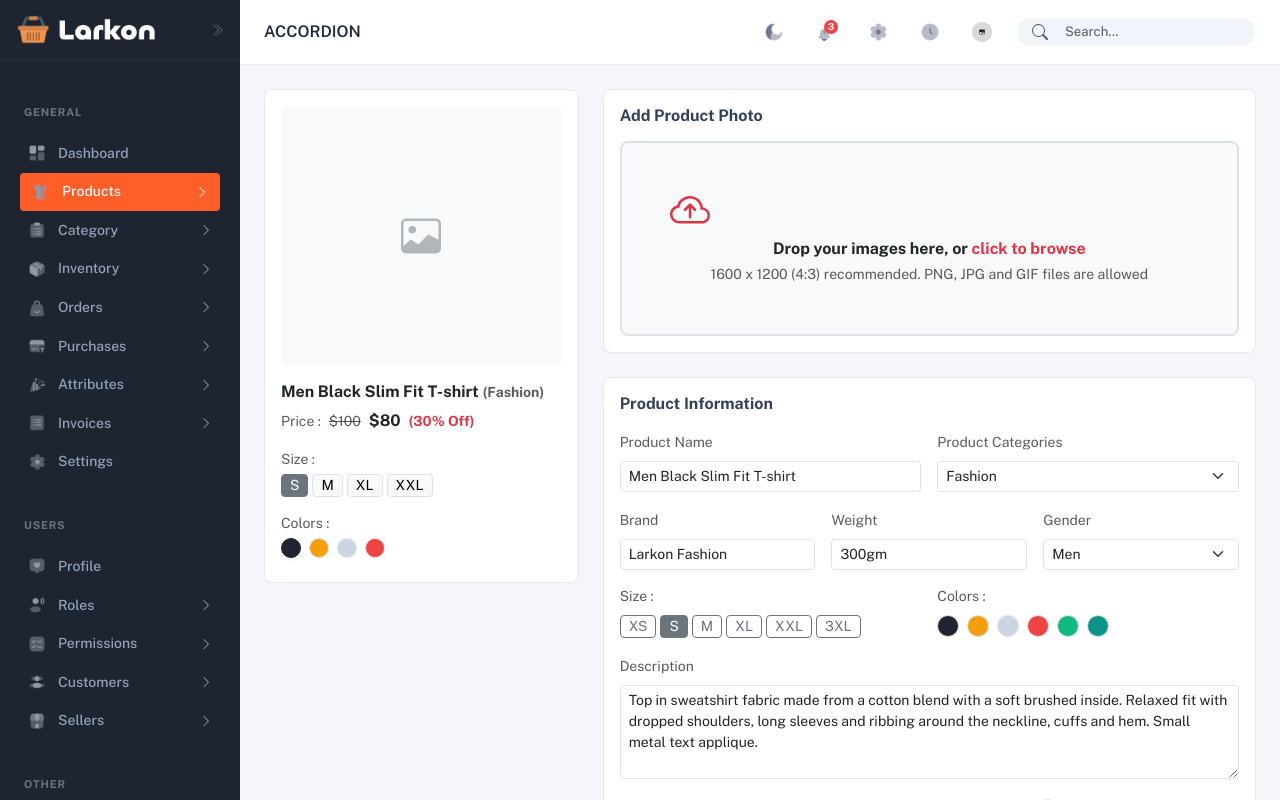
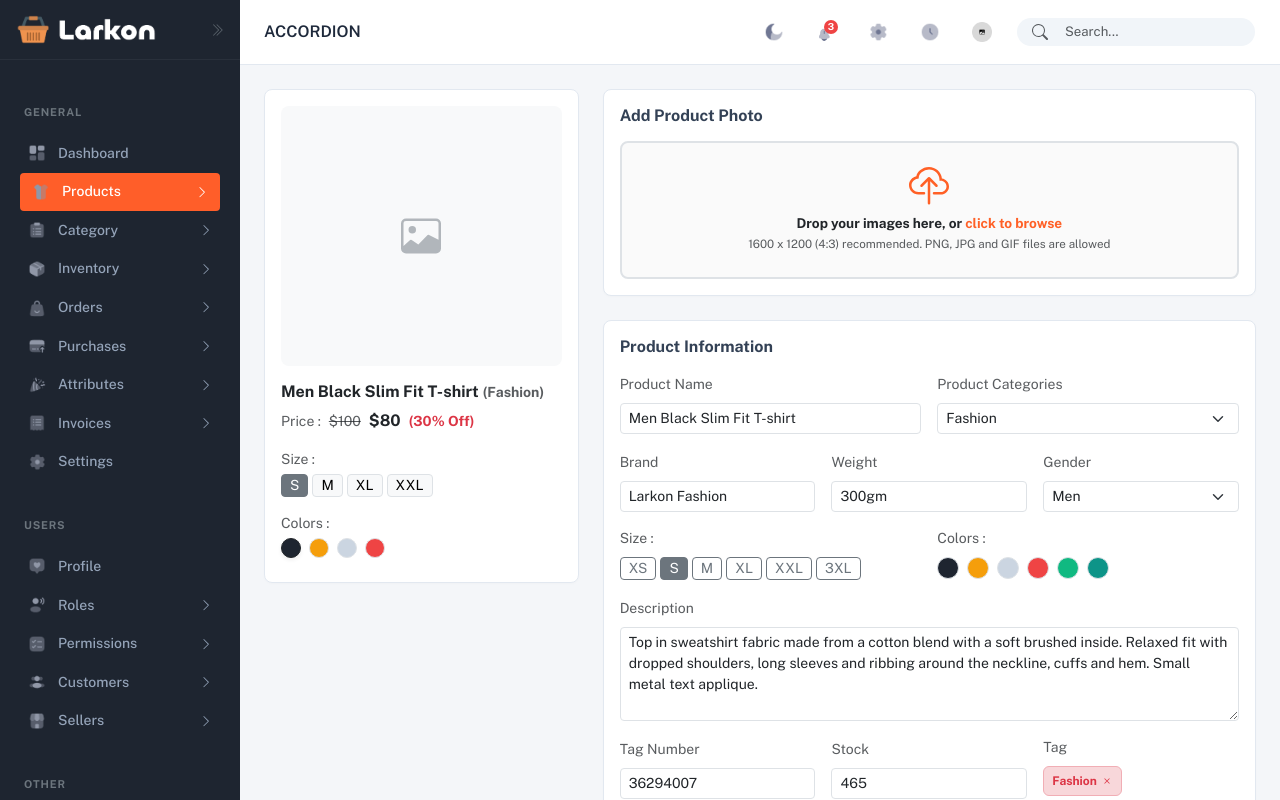
Before and after one commit to Potnuru-Jayavijaygopi/larkonproject, a React (Vite) app: page /products/add in a window 1280 px wide. Shown: the top 800 px of the page. Built offline with nearby package versions, Linux system fonts and the light colour scheme.

Commit message:
Center BsCloudUpload icon and dropzone content in Product and Category create/edit pages

```diff
--- a/src/Pages/Coupons-List.jsx
+++ b/src/Pages/Coupons-List.jsx
@@ -6,7 +6,7 @@ import imagePlaceholderIcon from '../assets/Frame (7).png';
 import eyeIcon from '../assets/eye(2).png';
 import penIcon from '../assets/pen(2).png';
 import trashIcon from '../assets/trash (2).png';
-import checkDoubleIcon from '../assets/tick.png';
+import checkDoubleIcon from '../assets/button.png';
 import cancelIcon from '../assets/tick (2).png';
 
 const initialProducts = [
--- a/src/Pages/Pages2/sellerdetails.jsx
+++ b/src/Pages/Pages2/sellerdetails.jsx
@@ -15,7 +15,7 @@ import ordersIcon from '../../assets/ordersicon.png';
 import usersIcon from '../../assets/usersicon.png';
 
 import revenueChartImg from '../../assets/Chart (2).png';
-import accountingBg from '../../assets/Frame (1).png';
+import accountingBg from '../../assets/Frames.png';
 
 export default function SellerDetails() {
   const products = [
--- a/src/Pages/base-ui/Dropdown.jsx
+++ b/src/Pages/base-ui/Dropdown.jsx
@@ -152,13 +152,13 @@ function Dropdown() {
             <div className="d-flex flex-wrap gap-4">
               <div className="card shadow-sm border-0 rounded-3 py-2" style={{ width: '180px', fontSize: '0.825rem' }}>
                 <a className="dropdown-item py-1 px-3 text-secondary" href="#item1">Regular link</a>
-                <a className="dropdown-item py-1 px-3 text-white fw-medium"  href="#item2">Active link</a>
+                <a className="dropdown-item py-1 px-3 text-secondary fw-medium"  href="#item2">Active link</a>
                 <a className="dropdown-item py-1 px-3 text-secondary" href="#item3">Another link</a>
               </div>
 
               <div className="card shadow-sm border-0 rounded-3 py-2" style={{ width: '180px', fontSize: '0.825rem' }}>
                 <a className="dropdown-item py-1 px-3 text-secondary" href="#item1">Regular link</a>
-                <a className="dropdown-item py-1 px-3 text-white fw-medium"  href="#item2">Active link</a>
+                <a className="dropdown-item py-1 px-3 text-secondary fw-medium"  href="#item2">Active link</a>
                 <a className="dropdown-item py-1 px-3 text-secondary" href="#item3">Another link</a>
               </div>
             </div>
--- a/src/Pages/category/AddCategory.jsx
+++ b/src/Pages/category/AddCategory.jsx
@@ -121,16 +121,16 @@ function AddCategory({ onNavigate }) {
             </h6>
 
             <div
-              className="border border-2 border-dashed rounded-3 p-4 text-center"
-              style={{ bordercolor: "#cbd5e1", backgroundolor: "#fafafa" }}
+              className="border border-2 border-dashed rounded-3 p-4 text-center d-flex flex-column align-items-center justify-content-center"
+              style={{ borderColor: "#cbd5e1", backgroundColor: "#fafafa" }}
             >
               <BsCloudUpload
                 className="display-6 mb-2"
-                style={{ color: "#ea580c" }}
+                style={{ color: "#ff6026" }}
               />
-              <h6 className="fw-bold  mb-1" style={{ fontSize: "0.85rem" }}>
+              <h6 className="fw-bold text-dark mb-1" style={{ fontSize: "0.85rem" }}>
                 Drop your images here, or{" "}
-                <span className="cursor-pointer" style={{ color: "#ea580c" }}>
+                <span className="cursor-pointer" style={{ color: "#ff6026" }}>
                   click to browse
                 </span>
               </h6>
--- a/src/Pages/category/CreateCategory.jsx
+++ b/src/Pages/category/CreateCategory.jsx
@@ -131,12 +131,12 @@ function CreateCategory({ onNavigate }) {
               Add Thumbnail Photo
             </h6>
             <div
-              className="border border-2 border-dashed rounded-3 p-4 text-center"
+              className="border border-2 border-dashed rounded-3 p-4 text-center d-flex flex-column align-items-center justify-content-center"
               style={{ borderColor: "#cbd5e1", backgroundColor: "#fafafa" }}
             >
               <BsCloudUpload
                 className="display-6 mb-2"
-                style={{ color: "#ea580c" }}
+                style={{ color: "#ff6026" }}
               />
               <h6
                 className="fw-bold text-dark mb-1"
--- a/src/Pages/product/AddProduct.jsx
+++ b/src/Pages/product/AddProduct.jsx
@@ -1,6 +1,6 @@
 import React, { useState } from 'react'
 import { useNavigate } from 'react-router-dom';
-import { BsImage, BsCloudArrowUp, BsX } from 'react-icons/bs';
+import { BsImage, BsCloudUpload, BsX } from 'react-icons/bs';
 
 function AddProduct({ onNavigate }){
   const navigate = useNavigate();
@@ -105,12 +105,17 @@ function AddProduct({ onNavigate }){
         <div className='col-lg-8'>
           <div className='content-card p-3 mb-4'>
             <h6 className='fw-bold mb-3'>Add Product Photo</h6>
-            <div className='border border-2 border-dashed rounded-3 p-5 text-center bg-light'>
-              <BsCloudArrowUp className='text-danger fs-1'/>
-              <h6 className='fw-bold text-dark mb-1 mt-2'>
-                Drop your images here, or <span className="text-danger cursor-pointer">click to browse</span>
+            <div
+              className='border border-2 border-dashed rounded-3 p-4 text-center d-flex flex-column align-items-center justify-content-center'
+              style={{ borderColor: '#cbd5e1', backgroundColor: '#fafafa' }}
+            >
+              <BsCloudUpload className='display-6 mb-2' style={{ color: '#ff6026' }} />
+              <h6 className='fw-bold text-dark mb-1' style={{ fontSize: '0.85rem' }}>
+                Drop your images here, or <span style={{ color: '#ff6026', cursor: 'pointer' }}>click to browse</span>
               </h6>
-              <span className="text-muted small">1600 x 1200 (4:3) recommended. PNG, JPG and GIF files are allowed</span>
+              <p className="text-muted small mb-0" style={{ fontSize: '0.725rem' }}>
+                1600 x 1200 (4:3) recommended. PNG, JPG and GIF files are allowed
+              </p>
             </div>
           </div>
 
--- a/src/Pages/product/CreateProduct.jsx
+++ b/src/Pages/product/CreateProduct.jsx
@@ -1,6 +1,6 @@
 import React, { useState } from 'react';
 import { useNavigate } from 'react-router-dom';
-import { BsImage, BsCloudArrowUp, BsX } from 'react-icons/bs';
+import { BsImage, BsCloudUpload, BsX } from 'react-icons/bs';
 
 function CreateProduct({ onNavigate }) {
   const navigate = useNavigate();
@@ -111,12 +111,17 @@ function CreateProduct({ onNavigate }) {
 
           <div className="content-card p-3 mb-4">
             <h6 className="fw-bold mb-3">Add Product Photo</h6>
-            <div className="border border-2 border-dashed rounded-3 p-5 text-center bg-light">
-              <BsCloudArrowUp className="text-danger fs-1" />
-              <h6 className="fw-bold text-dark mb-1 mt-2">
-                Drop your images here, or <span className="text-danger cursor-pointer">click to browse</span>
+            <div
+              className="border border-2 border-dashed rounded-3 p-4 text-center d-flex flex-column align-items-center justify-content-center"
+              style={{ borderColor: "#cbd5e1", backgroundColor: "#fafafa" }}
+            >
+              <BsCloudUpload className="display-6 mb-2" style={{ color: "#ff6026" }} />
+              <h6 className="fw-bold text-dark mb-1" style={{ fontSize: "0.85rem" }}>
+                Drop your images here, or <span style={{ color: "#ff6026", cursor: "pointer" }}>click to browse</span>
               </h6>
-              <span className="text-muted small">1600 x 1200 (4:3) recommended. PNG, JPG and GIF files are allowed</span>
+              <p className="text-muted small mb-0" style={{ fontSize: "0.725rem" }}>
+                1600 x 1200 (4:3) recommended. PNG, JPG and GIF files are allowed
+              </p>
             </div>
           </div>
 
```
Also changed, not shown: src/assets/button.png (added), src/assets/frames.png (added).
